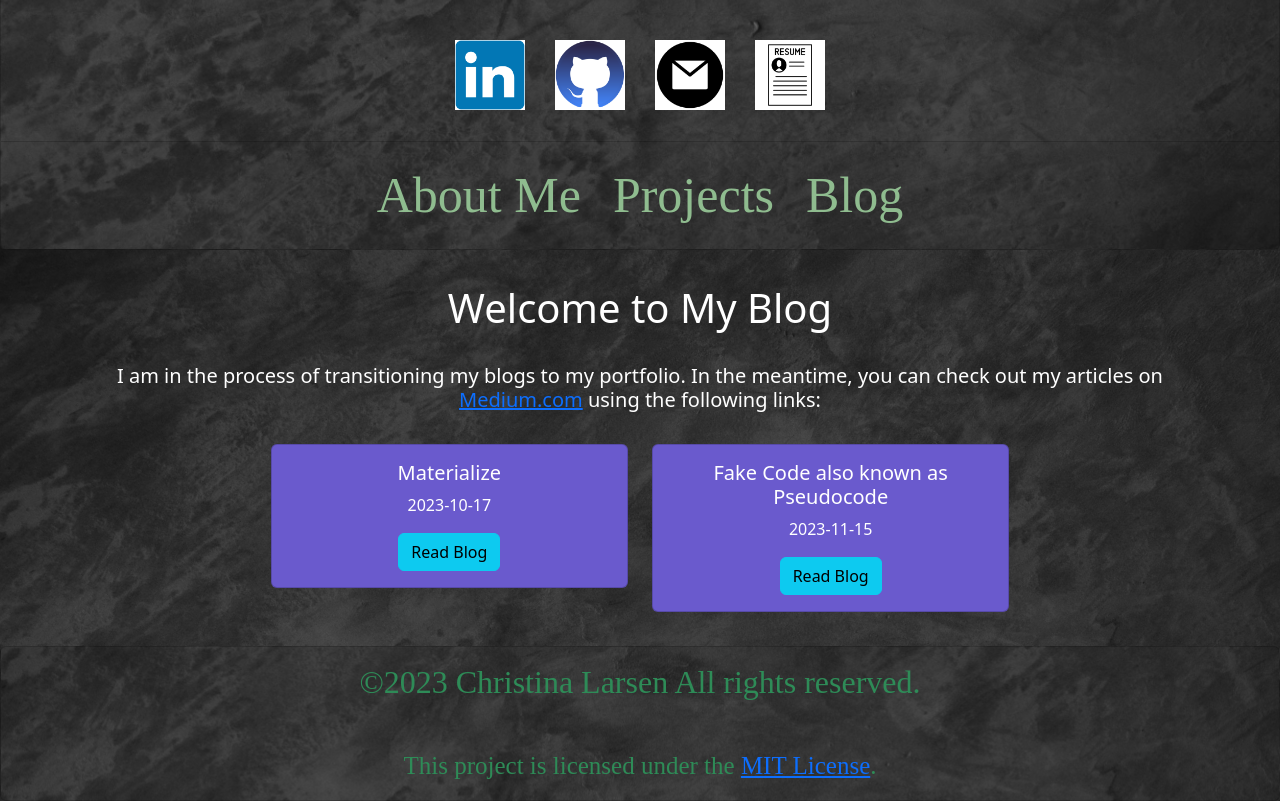
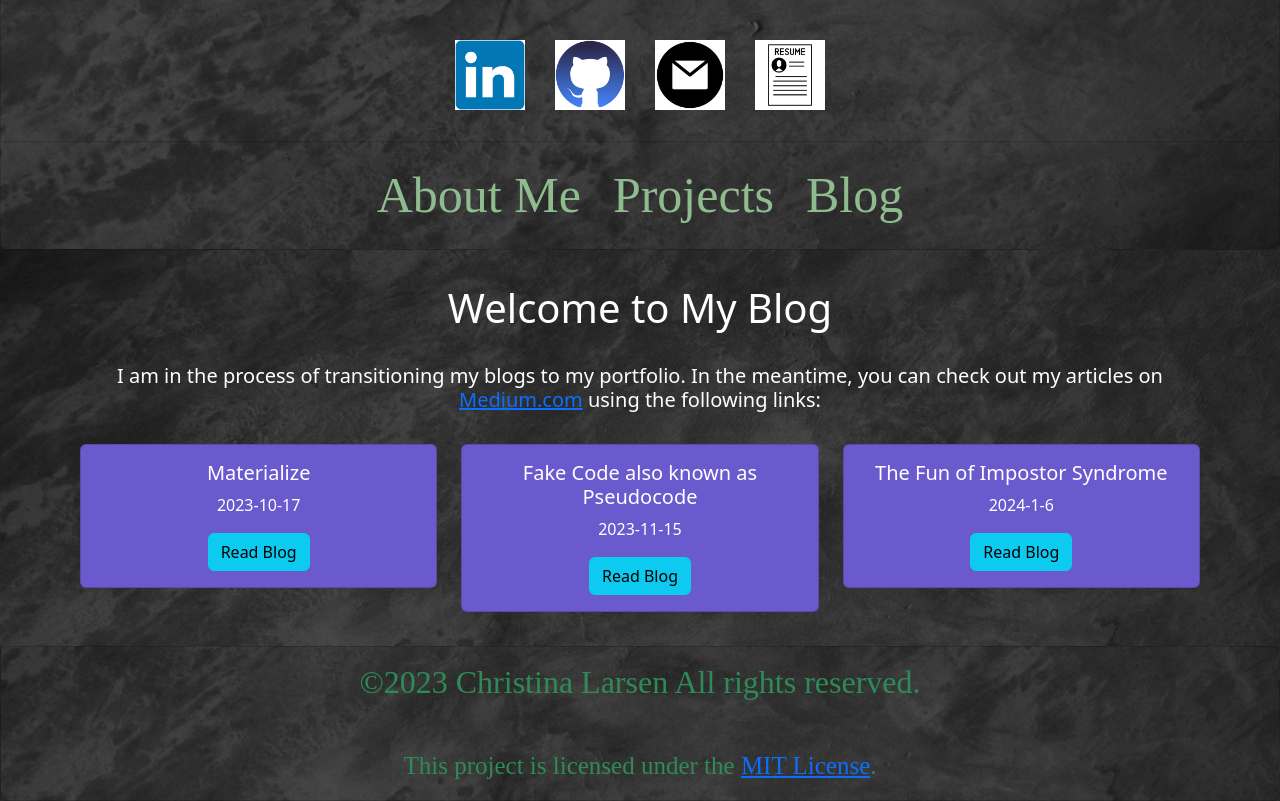
Before and after one commit to Clarsen1782/Portfolio, a React (Vite) app: page /Blog in a window 1280 px wide. Shown: the part 504-1305 px from the top of the page. Built offline with nearby package versions, Linux system fonts and the light colour scheme.

Commit message:
added new blog

```diff
--- a/src/components/blog.jsx
+++ b/src/components/blog.jsx
@@ -1,4 +1,4 @@
-import React from 'react';
+
 import 'bootstrap/dist/css/bootstrap.min.css';
 import { Link } from 'react-router-dom';
 import Card from "react-bootstrap/Card";
@@ -16,6 +16,11 @@ function Blog() {
       title: "Fake Code also known as Pseudocode",
       date: '2023-11-15',
       link: "https://medium.com/@clarsen1782/fake-code-also-known-as-pseudocode-d473872c6174",
+    },
+    {
+      title: "The Fun of Impostor Syndrome",
+      date: '2024-1-6',
+      link: "https://medium.com/@clarsen1782/the-fun-of-impostor-syndrome-64dc19a56761",
     },
   ];
 
```
Also changed, not shown: 5 other files (tests, documents, lock files or other folders).
